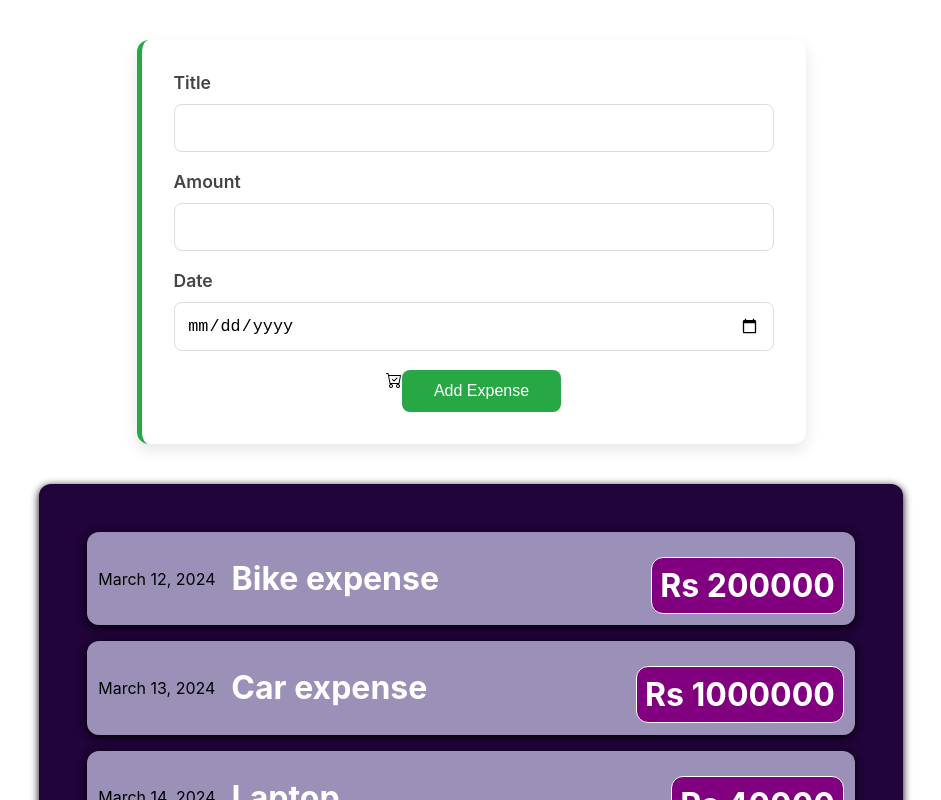
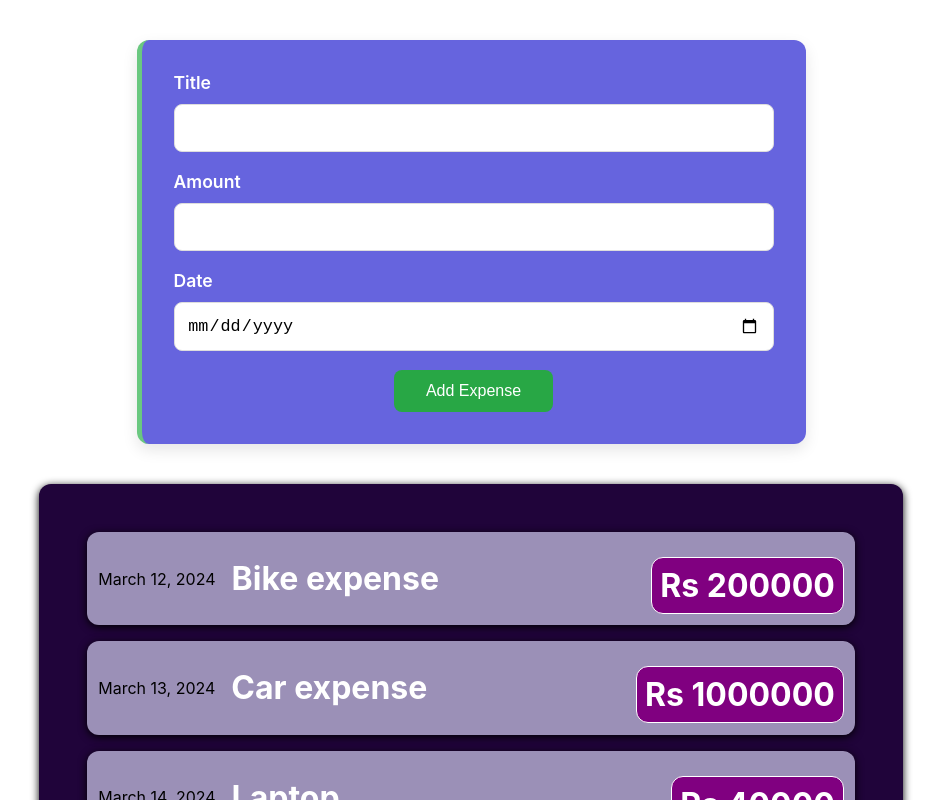
Before and after one commit to devendraSelokar05/Expense-Tracker-App, a React (Create React App) app: page / in a window 1280 px wide. Shown: the top 800 px of the page, without its empty margins (169-1110 px from the left). Built offline with nearby package versions, Linux system fonts and the light colour scheme.

Commit message:
Adding some css

```diff
--- a/src/components/New-Expense/ExpenseForm.css
+++ b/src/components/New-Expense/ExpenseForm.css
@@ -69,7 +69,8 @@
     max-width: 600px;
     margin: 2.5rem auto;
     box-shadow: 0 6px 15px rgba(0, 0, 0, 0.1);
-    border-left: 5px solid #28a745;
+    border-left: 5px solid #6ac880;
+    background-color: rgb(102, 100, 222);
   }
 
   /* Styling for individual form controls */
@@ -82,7 +83,7 @@
   .new-expense_control label {
     font-weight: 600;
     font-size: 1.1rem;
-    color: #444;
+    color:white;
     text-transform: capitalize;
   }
 
--- a/src/components/New-Expense/ExpenseForm.js
+++ b/src/components/New-Expense/ExpenseForm.js
@@ -45,7 +45,7 @@ const ExpenseForm = () => {
                 <input onChange={dateChangeHandler} type="date" value={Enterddate} />
                 </div>
             <div className='new-expense_action'>
-            <i class="bi bi-cart-check"></i>
+            {/* <i class="bi bi-cart-check"></i> */}
                 <button type='submit' >Add Expense</button>
             </div>
         </div>
```
